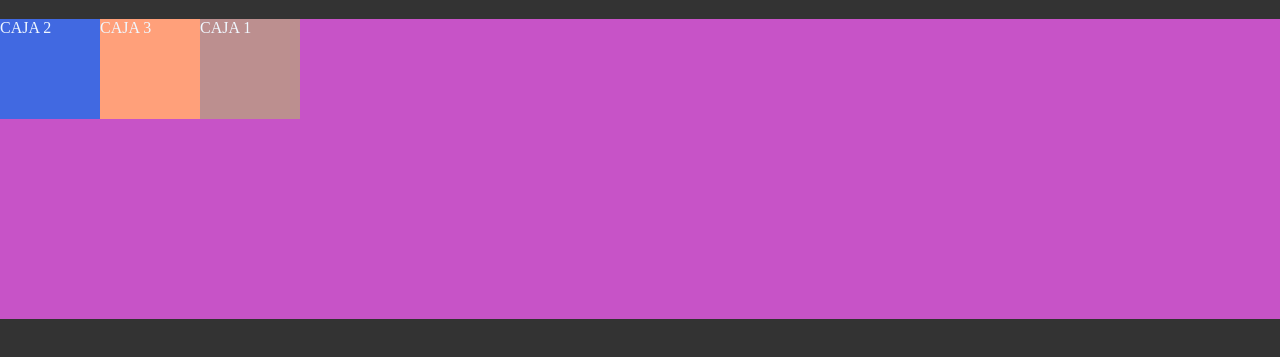
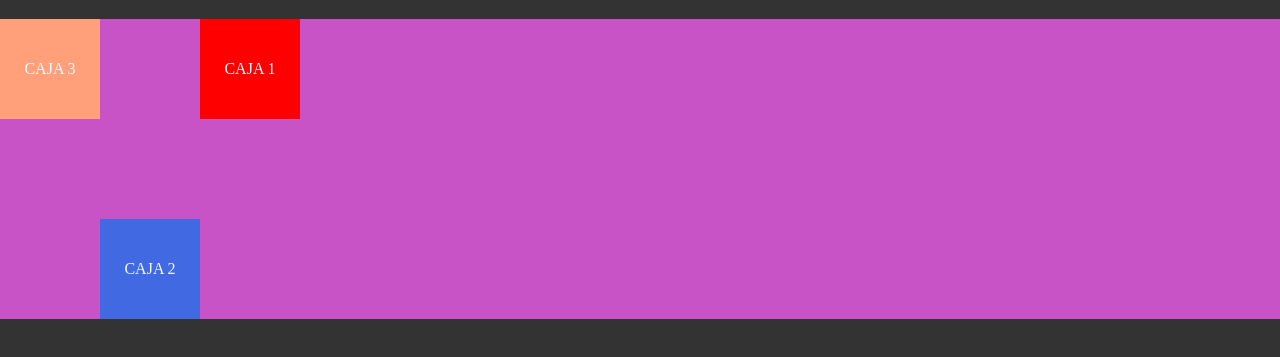
Before and after one commit to agusmoya/Taller-Flexbox-Dorian, a plain HTML site: page index.html in a window 1280 px wide. Shown: the part 61-418 px from the top of the page. Drawn offline with Linux system fonts and the light colour scheme.

Commit message:
Herencia de flexbox

```diff
--- a/css/styles-dist.css
+++ b/css/styles-dist.css
@@ -1 +1 @@
-body{background-color:#333;color:aliceblue;margin:0}img{max-width:100%}.container{background-color:rgb(199,83,199);height:300px;display:flex;flex-direction:row;flex-wrap:wrap;align-content:stretch}.box{width:100px;height:100px}.box-1{background-color:rosybrown;order:5}.box-2{background-color:royalblue}.box-3{background-color:lightsalmon}.box-4{background-color:lime}.box-5{background-color:brown}.box-6{background-color:grey}
+body{background-color:#333;color:aliceblue;margin:0}img{max-width:100%}.container{background-color:rgb(199,83,199);height:300px;display:flex;flex-direction:row;flex-wrap:wrap;align-content:stretch}.box{width:100px;height:100px;display:flex;justify-content:center;align-items:center}.box-1{background-color:rosybrown;order:3}.box-2{background-color:royalblue;order:2}.box-3{background-color:lightsalmon;order:1}.box-4{background-color:lime}.box-5{background-color:brown}.box-6{background-color:grey}.box:first-child{background-color:red}.box:nth-child(2){align-self:flex-end}
--- a/css/styles.css
+++ b/css/styles.css
@@ -54,6 +54,7 @@ img {
     /** DEFAULT **/
     /* align-items: start; */
     /* align-items: center; */
+
     /** align-content --> permite organizar las filas de las cajas hijas
     **  una vez que rompen línea. Gestionamos el CROSS AXIS.
     **  Es decir, que si no está  -flex-wrap: wrap-, esta prop no tendría sentido
@@ -77,19 +78,24 @@ img {
 .box {
     width: 100px;
     height: 100px;
+    display: flex;
+    justify-content: center;
+    align-items: center;
 }
 
 .box-1 {
     background-color: rosybrown;
-    order: 5;
+    order: 3;
 }
 
 .box-2 {
     background-color: royalblue;
+    order: 2;
 }
 
 .box-3 {
     background-color: lightsalmon;
+    order: 1;
 }
 
 .box-4 {
@@ -103,3 +109,14 @@ img {
 .box-6 {
     background-color: grey;
 }
+
+.box:first-child {
+    /* vemos que el -order- no afecta a :first-child,
+    se fija el orden del html. El -order- afecta SOLO visualmente */
+    background-color: red;
+}
+
+.box:nth-child(2) {
+    /* background-color: aquamarine; */
+    align-self: flex-end;
+}
```
